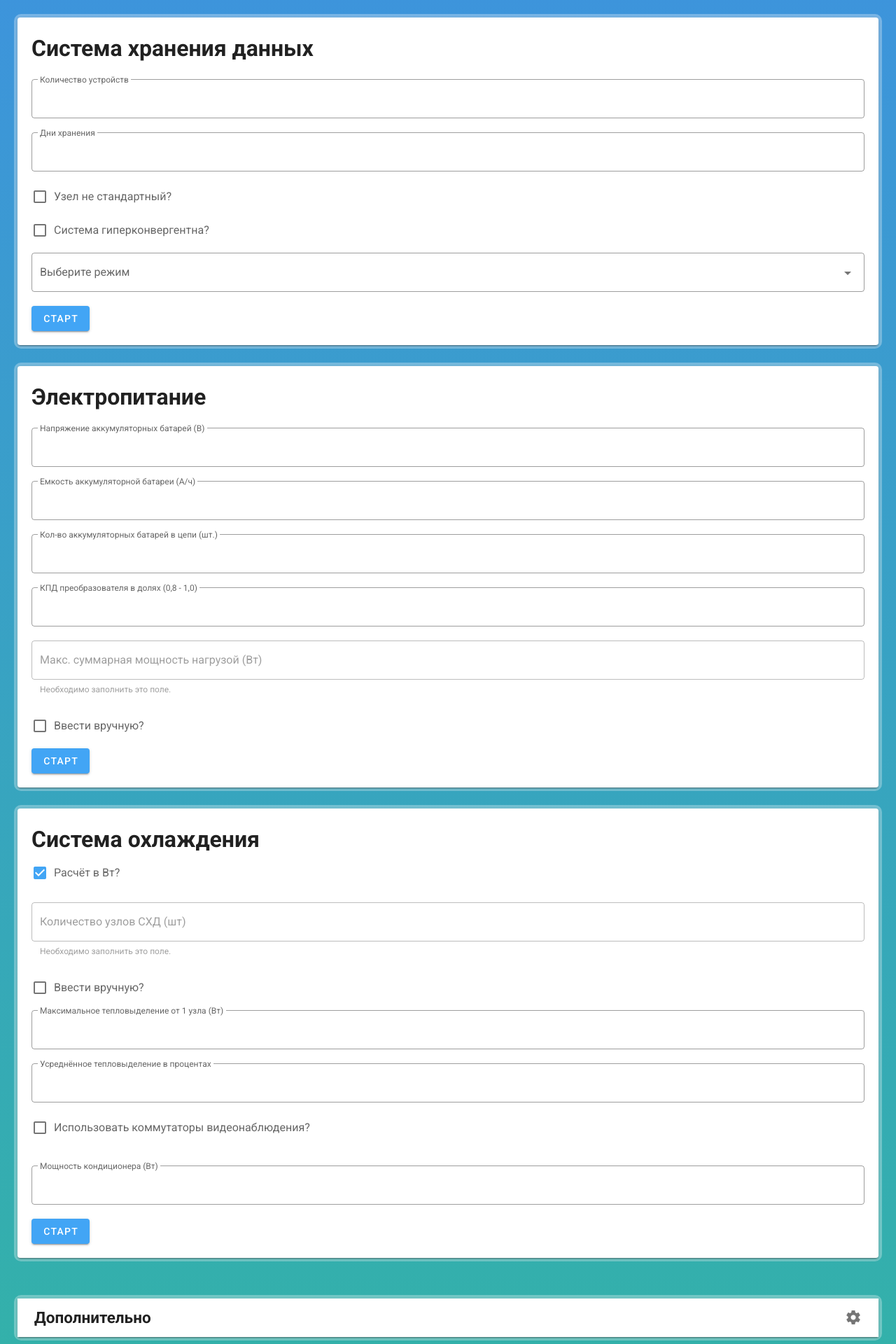
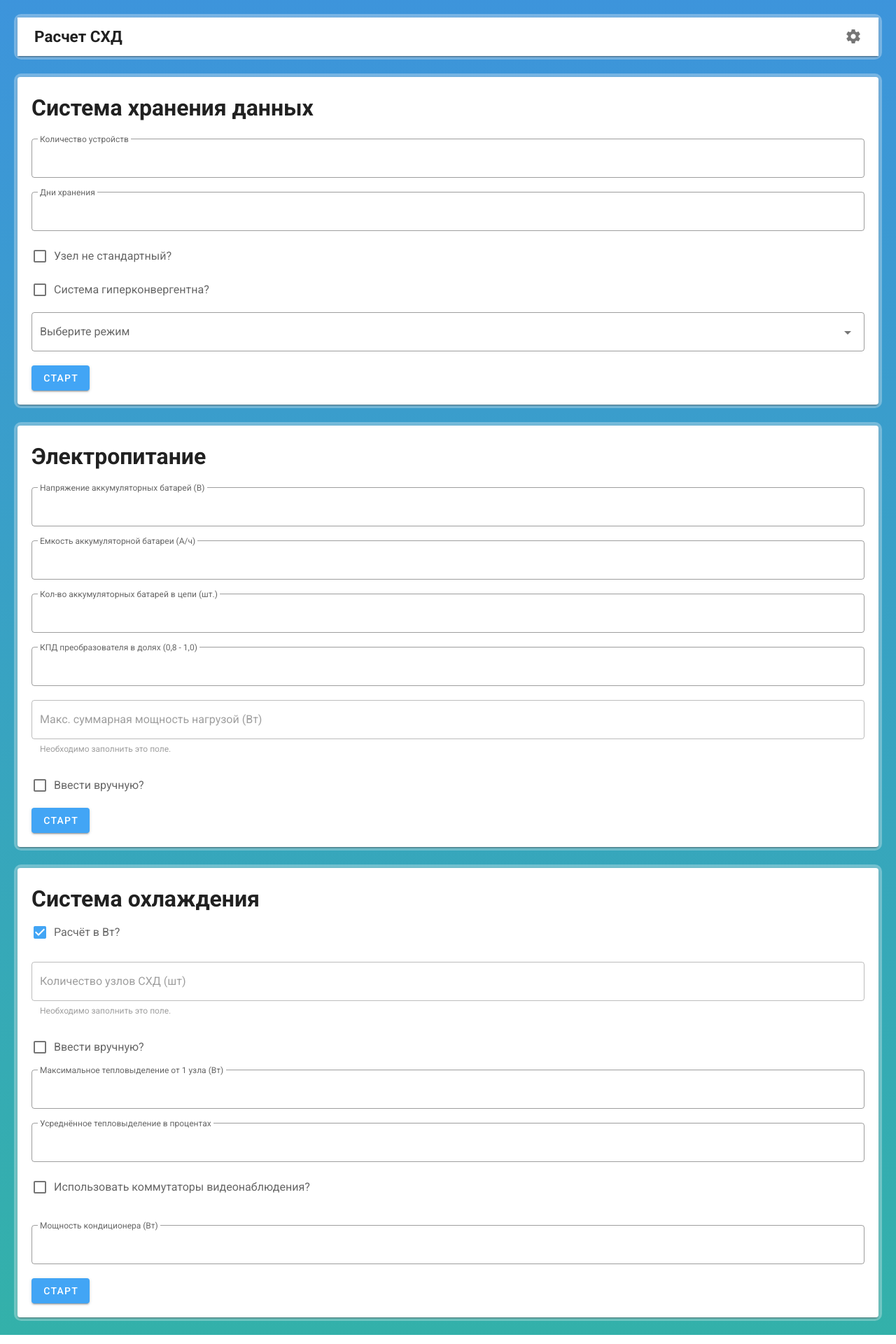
Before and after one commit to Axm749/PD_VUE_2, a Vue app: page / in a window 1280 px wide. Shown: the top 1920 px of the page at 70% size. Built offline with nearby package versions, Linux system fonts and the light colour scheme.

Commit message:
minor ui fixes 10

```diff
--- a/src/App.vue
+++ b/src/App.vue
@@ -3,7 +3,54 @@
     <div :class="$vuetify.theme.dark==false ? 'body_light' : 'body_dark'">
       <!-- шапка при необходимости -->
 
+      <!-- настройки -->
+      <div
+        :class="noMargins === true ? 'ma-0' : 'ma-5 module_bg'"
+      >
+        <v-expansion-panels
+            accordion
+            tile
+          >
+            <v-expansion-panel>
+              <v-expansion-panel-header>
+                <h2>Расчет СХД</h2>
+                <template v-slot:actions>
+                  <v-icon>
+                    mdi-cog
+                  </v-icon>
+                </template>
+              </v-expansion-panel-header>
+              <v-expansion-panel-content
+              >
 
+                <v-checkbox
+                  info
+                  hide-details
+                  label="Использовать альтернативное отображение"
+                  v-model="irregularView"
+                  @change="saveTheme"
+                />
+                <v-checkbox
+                  info
+                  hide-details
+                  label="Убрать отступы"
+                  v-model="noMargins"
+                  @change="saveTheme"
+                />
+
+                <v-switch
+                  v-model="$vuetify.theme.dark"
+                  inset
+                  @change="saveTheme"
+                  label="Тёмная тема"
+                  persistent-hint
+                />
+
+              </v-expansion-panel-content>
+            </v-expansion-panel>
+
+        </v-expansion-panels>
+      </div>
 
 
       <!-- основной вид -->
@@ -87,54 +134,7 @@
         </v-expansion-panels>
       </div>
 
-      <!-- настройки -->
-      <div
-        :class="noMargins === true ? 'ma-0 mt-12' : 'ma-5 mt-12 module_bg'"
-      >
-        <v-expansion-panels
-            accordion
-            tile
-          >
-            <v-expansion-panel>
-              <v-expansion-panel-header>
-                <h2>Дополнительно</h2>
-                <template v-slot:actions>
-                  <v-icon>
-                    mdi-cog
-                  </v-icon>
-                </template>
-              </v-expansion-panel-header>
-              <v-expansion-panel-content
-              >
 
-                <v-checkbox
-                  info
-                  hide-details
-                  label="Использовать альтернативное отображение"
-                  v-model="irregularView"
-                  @change="saveTheme"
-                />
-                <v-checkbox
-                  info
-                  hide-details
-                  label="Убрать отступы"
-                  v-model="noMargins"
-                  @change="saveTheme"
-                />
-
-                <v-switch
-                  v-model="$vuetify.theme.dark"
-                  inset
-                  @change="saveTheme"
-                  label="Тёмная тема"
-                  persistent-hint
-                />
-
-              </v-expansion-panel-content>
-            </v-expansion-panel>
-
-        </v-expansion-panels>
-      </div>
 
     </div>
 
--- a/src/components/cooling.vue
+++ b/src/components/cooling.vue
@@ -124,9 +124,9 @@
     </v-card>
     <!-- уведомление об ошибке -->
         <v-snackbar
-        v-model="snackbar"
-        :timeout="timeout"
-        absolute
+            v-model="snackbar"
+            :timeout="timeout"
+
         >
         {{ errorText }}
 
@@ -137,7 +137,7 @@
             v-bind="attrs"
             @click="snackbar = false"
             >
-            Close
+            ОК
             </v-btn>
         </template>
         </v-snackbar>
@@ -226,13 +226,13 @@
                         // +this.komutat_klast/3.41
                         +(this.count_yadr*this.komutat_yadr+this.count_dost*this.komutat_dost)/3.41
                         )
-                    console.log('result', result)
-                    console.log('Heat', this.Heat)
-                    console.log('K_sred', this.K_sred)
-                    console.log('Usli_shd', this.Usli_shd)
-                    console.log('komutat_dost', this.komutat_dost)
-                    console.log('komutat_opt', this.komutat_opt)
-                    console.log('Condition', this.condition)
+                    // console.log('result', result)
+                    // console.log('Heat', this.Heat)
+                    // console.log('K_sred', this.K_sred)
+                    // console.log('Usli_shd', this.Usli_shd)
+                    // console.log('komutat_dost', this.komutat_dost)
+                    // console.log('komutat_opt', this.komutat_opt)
+                    // console.log('Condition', this.condition)
                     this.final_result= Math.ceil(result/(this.condition/3.41))
                 }else{
 
@@ -245,16 +245,16 @@
                     result += this.count_yadr * this.komutat_yadr + this.count_dost * this.komutat_dost
 
 
-                    console.log('result', result)
-                    console.log('Heat', this.Heat)
-                    console.log('K_sred', this.K_sred)
-                    console.log('Usli_shd', this.Usli_shd)
-                    console.log('komutat_dost', this.komutat_dost)
-                    console.log('komutat_opt', this.komutat_opt)
-                    console.log('Condition', this.condition)
+                    // console.log('result', result)
+                    // console.log('Heat', this.Heat)
+                    // console.log('K_sred', this.K_sred)
+                    // console.log('Usli_shd', this.Usli_shd)
+                    // console.log('komutat_dost', this.komutat_dost)
+                    // console.log('komutat_opt', this.komutat_opt)
+                    // console.log('Condition', this.condition)
                     this.final_result= Math.ceil(result/this.condition)
                 }
-                console.log('AAAAAAAAAAAAAAAAAAAAAAAAAAAAAAAAAAAAAA', this.final_result)
+                // console.log('AAAAAAAAAAAAAAAAAAAAAAAAAAAAAAAAAAAAAA', this.final_result)
                 if (!this.final_result || this.final_result== Infinity){
                     this.snackbar = true
                     this.started = false
--- a/src/components/power.vue
+++ b/src/components/power.vue
@@ -74,6 +74,26 @@
         >Старт</v-btn>
     </v-card>
 
+    <!-- уведомление об ошибке -->
+    <v-snackbar
+            v-model="snackbar"
+            :timeout="timeout"
+
+        >
+        {{ errorText }}
+
+        <template v-slot:action="{ attrs }">
+            <v-btn
+            color="accent"
+            text
+            v-bind="attrs"
+            @click="snackbar = false"
+            >
+            ОК
+            </v-btn>
+        </template>
+        </v-snackbar>
+
     <v-card
         class="pa-5 mt-5"
         v-show="started"
@@ -103,8 +123,12 @@
             self: false,     //Параметр, отвечающий за ручной ввод мощности для питания СХД
             started: false,  //Параметр, отвечающий за вывод результатов работы электропитания после нажатия "Старт"
             rule: [
-            value => !!value || 'Необходимо заполнить это поле.',
-    ],                       //Правила для текстовых полей
+                value => !!value || 'Необходимо заполнить это поле.',
+            ],                       //Правила для текстовых полей
+            snackbar: false,      // окошко об ошибке
+            timeout: 2500,
+            errorText: 'Неверно введены данные или они отсутствуют',
+
         }),
         methods:{
             start(){
@@ -127,6 +151,11 @@
                         )
                     console.log("Время работы устройства:   ", this.result, " ч");
                 }
+                if (!this.result || this.result== Infinity){
+                    this.snackbar = true
+                    this.started = false
+                    return
+                }
             },              //Ф-ция старт
             getPower(){
                 return this.power = localStorage.getItem('wats')
--- a/src/components/shd.vue
+++ b/src/components/shd.vue
@@ -320,7 +320,6 @@
     <v-snackbar
       v-model="snackbar"
       :timeout="timeout"
-      absolute
     >
       {{ errorText }}
 
```
